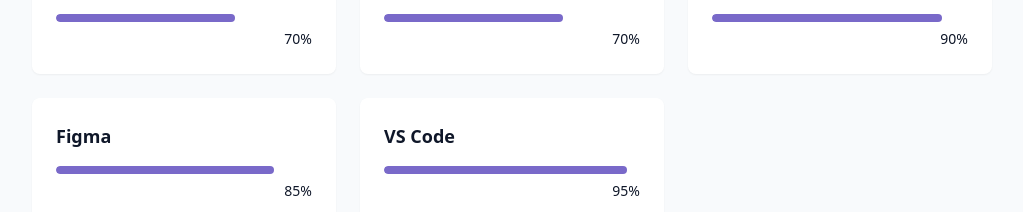
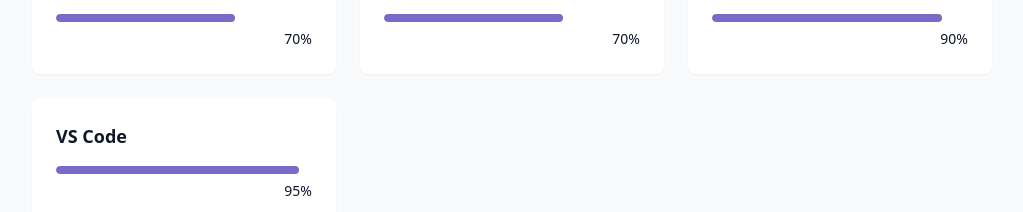
Before and after one commit to 2200031725cser/portfolio, a React (Vite) app: page / in a window 1280 px wide. Shown: the part 1920-2132 px from the top of the page, without its empty margins (128-1151 px from the left). Built offline with nearby package versions, Linux system fonts and the light colour scheme.

Commit message:
Remove Figma from SkillsSection
Removed Figma from the skills list.

```diff
--- a/src/components/SkillsSection.jsx
+++ b/src/components/SkillsSection.jsx
@@ -13,7 +13,6 @@
 
   // Tools
   { name: "Git/GitHub", level: 90, category: "tools" },
-  { name: "Figma", level: 85, category: "tools" },
   { name: "VS Code", level: 95, category: "tools" },
 ];
 
```
